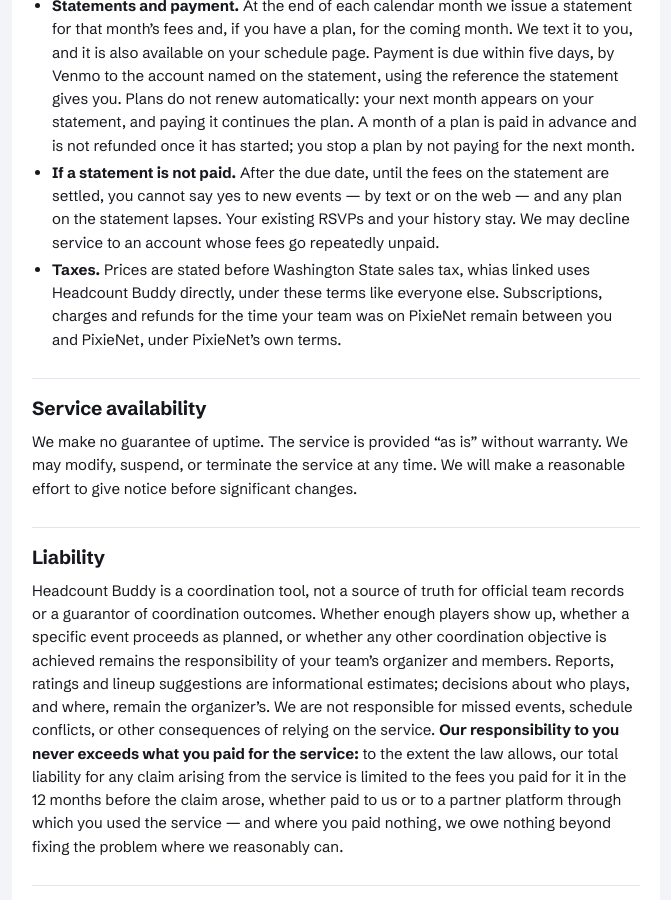
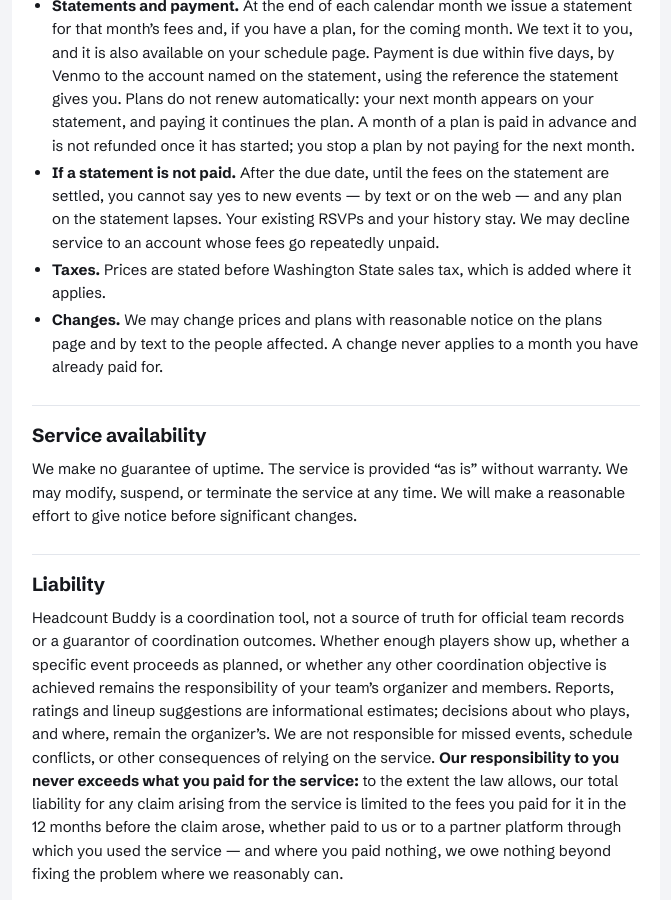
Before and after one commit to hugoaponte/headcount-buddy-web, a Jekyll site: the page built from legal/terms.md, in a window 1280 px wide and 900 px high, scrolled down 2695 px. Shown: the whole window, without its empty margins (304-975 px from the left). Built offline with Jekyll 4.4.1, drawn with Linux system fonts in a browser that asks for light colours.

Commit message:
legal: terms 0.6 DRAFT - fix the cut: remove exactly the PixieNet section (14b0a45 sliced the fees list)
Co-Authored-By: Claude Opus 5.5 <noreply@anthropic.com>
Claude-Session: https://claude.ai/code/session_015DEgKNQEi1g13KMBzJeUZ2
Agent: ubuntu-s-droplet4

```diff
--- a/legal/terms.md
+++ b/legal/terms.md
@@ -57,7 +57,8 @@ Using Headcount Buddy on the web is free. Some things cost money. The current pr
 - **Substitute-finding fee.** When you ask us to find a substitute from outside your group, a fee (currently $3 per substitute found) is charged to you, the person who asked.
 - **Statements and payment.** At the end of each calendar month we issue a statement for that month's fees and, if you have a plan, for the coming month. We text it to you, and it is also available on your schedule page. Payment is due within five days, by Venmo to the account named on the statement, using the reference the statement gives you. Plans do not renew automatically: your next month appears on your statement, and paying it continues the plan. A month of a plan is paid in advance and is not refunded once it has started; you stop a plan by not paying for the next month.
 - **If a statement is not paid.** After the due date, until the fees on the statement are settled, you cannot say yes to new events — by text or on the web — and any plan on the statement lapses. Your existing RSVPs and your history stay. We may decline service to an account whose fees go repeatedly unpaid.
-- **Taxes.** Prices are stated before Washington State sales tax, whias linked uses Headcount Buddy directly, under these terms like everyone else. Subscriptions, charges and refunds for the time your team was on PixieNet remain between you and PixieNet, under PixieNet's own terms.
+- **Taxes.** Prices are stated before Washington State sales tax, which is added where it applies.
+- **Changes.** We may change prices and plans with reasonable notice on the plans page and by text to the people affected. A change never applies to a month you have already paid for.
 
 ## Service availability
 
```
